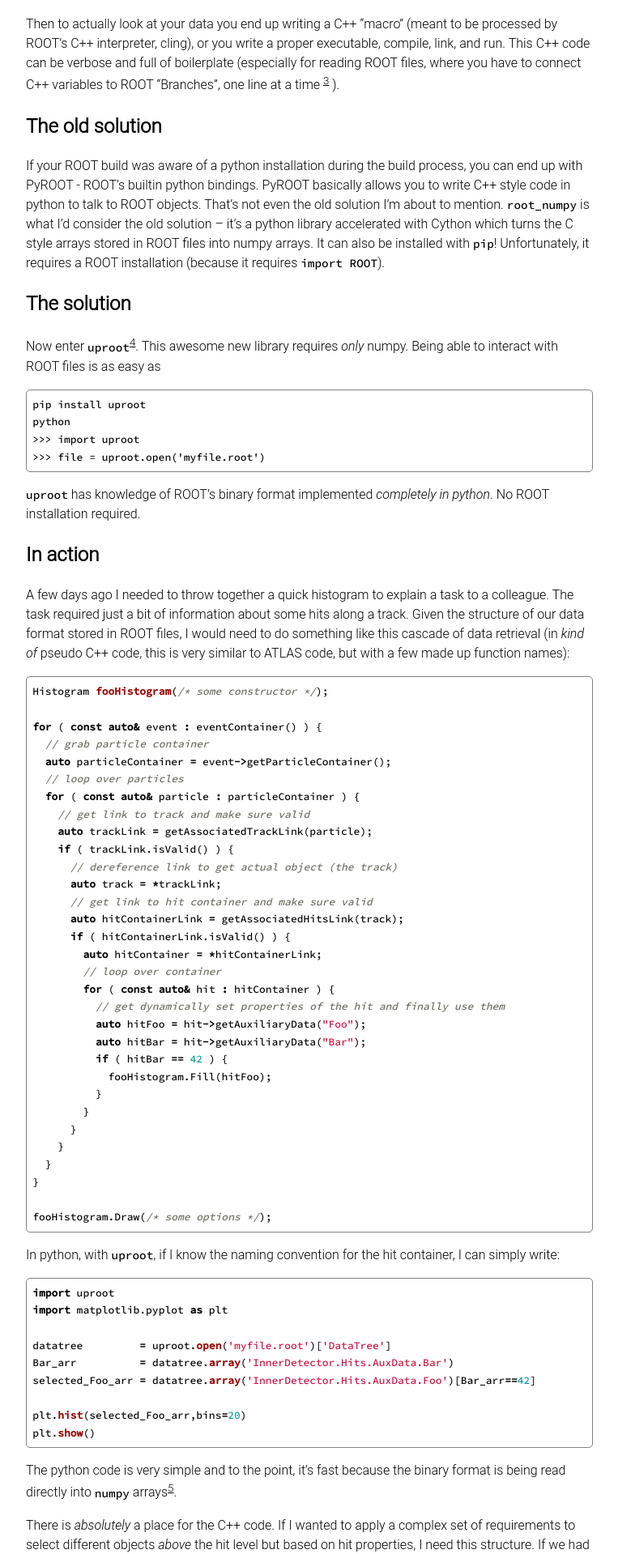
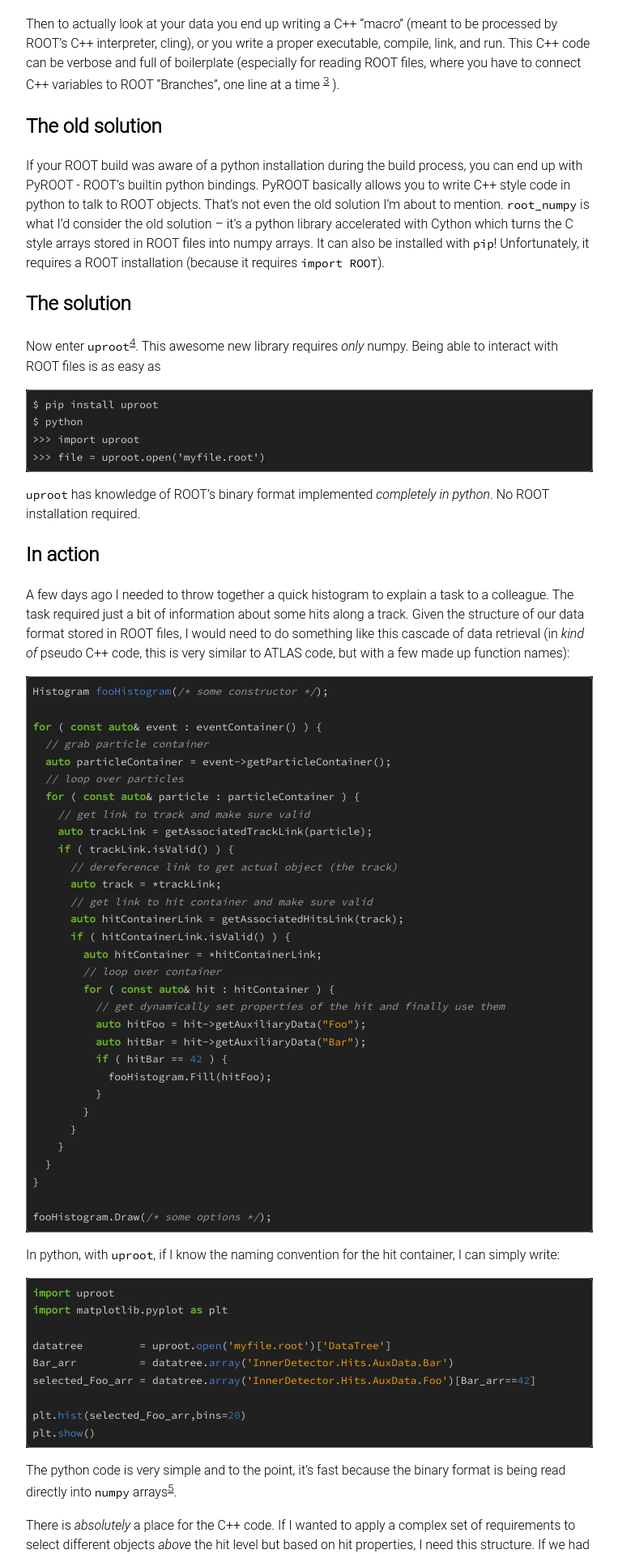
Before and after one commit to douglasdavis/ddavis.io, a Jekyll site: the page built from content/_posts/2018-02-02-root-without-root.md, in a window 1280 px wide. Shown: the part 673-2592 px from the top of the page at 81% size, without its empty margins (258-1021 px from the left). Built offline with Jekyll 4.4.1, drawn with Linux system fonts in a browser that asks for light colours.

Commit message:
fix some formatting and new syntax highlighting

````diff
--- a/_includes/head.html
+++ b/_includes/head.html
@@ -7,7 +7,7 @@
   <link rel="alternate" type="application/rss+xml" title="{{ site.title }}" href="{{ "/feed.xml" | prepend: site.baseurl | prepend: site.url }}">
   <link rel="icon" type="image/png" href="/assets/img/favicon.ico" />
   <link href="https://fonts.googleapis.com/css?family=Roboto+Mono|Roboto+Slab:400|Roboto:400" rel="stylesheet">
-  <link href="https://fonts.googleapis.com/css?family=Source+Code+Pro:500|Ubuntu|Ubuntu+Mono" rel="stylesheet">
+  <link href="https://fonts.googleapis.com/css?family=Source+Code+Pro:400|Ubuntu|Ubuntu+Mono" rel="stylesheet">
   <link href="https://fonts.googleapis.com/css?family=Merriweather|Raleway" rel="stylesheet">
   <link href="//maxcdn.bootstrapcdn.com/font-awesome/4.7.0/css/font-awesome.min.css" rel="stylesheet">
   <script src='https://cdnjs.cloudflare.com/ajax/libs/mathjax/2.7.2/MathJax.js?config=TeX-MML-AM_CHTML'></script>
--- a/content/_posts/2018-02-02-root-without-root.md
+++ b/content/_posts/2018-02-02-root-without-root.md
@@ -60,8 +60,8 @@
 numpy. Being able to interact with ROOT files is as easy as
 
 ```
-pip install uproot
-python
+$ pip install uproot
+$ python
 >>> import uproot
 >>> file = uproot.open('myfile.root')
 ```
--- a/css/ddavisfyi.scss
+++ b/css/ddavisfyi.scss
@@ -37,7 +37,7 @@
     word-wrap: normal;
     overflow-x: auto;
     white-space: pre;
-    background-color: #ffffff;
+    /*background-color: #ffffff;*/
     /*padding: 2px 2px 2px 2px;*/
     /*padding-left: 0;*/
 }
--- a/css/syntax.css
+++ b/css/syntax.css
@@ -1,61 +1,64 @@
-.highlight .hll { background-color: #ffffcc }
-.highlight .c { color: #6B6B5F; font-style: italic } /* Comment */
-.highlight .err { color: #a61717; background-color: #e3d2d2 } /* Error */
-.highlight .k { color: #000000; font-weight: bold } /* Keyword */
-.highlight .o { color: #000000; font-weight: bold } /* Operator */
-.highlight .cm { color: #6B6B5F; font-style: italic } /* Comment.Multiline */
-.highlight .cp { color: #999999; font-weight: bold; font-style: italic } /* Comment.Preproc */
-.highlight .c1 { color: #6B6B5F; font-style: italic } /* Comment.Single */
-.highlight .cs { color: #999999; font-weight: bold; font-style: italic } /* Comment.Special */
-.highlight .gd { color: #000000; background-color: #ffdddd } /* Generic.Deleted */
-.highlight .ge { color: #000000; font-style: italic } /* Generic.Emph */
-.highlight .gr { color: #aa0000 } /* Generic.Error */
-.highlight .gh { color: #999999 } /* Generic.Heading */
-.highlight .gi { color: #000000; background-color: #ddffdd } /* Generic.Inserted */
-.highlight .go { color: #888888 } /* Generic.Output */
-.highlight .gp { color: #555555 } /* Generic.Prompt */
-.highlight .gs { font-weight: bold } /* Generic.Strong */
-.highlight .gu { color: #aaaaaa } /* Generic.Subheading */
-.highlight .gt { color: #aa0000 } /* Generic.Traceback */
-.highlight .kc { color: #000000; font-weight: bold } /* Keyword.Constant */
-.highlight .kd { color: #000000; font-weight: bold } /* Keyword.Declaration */
-.highlight .kn { color: #000000; font-weight: bold } /* Keyword.Namespace */
-.highlight .kp { color: #000000; font-weight: bold } /* Keyword.Pseudo */
-.highlight .kr { color: #000000; font-weight: bold } /* Keyword.Reserved */
-.highlight .kt { color: #445588; font-weight: bold } /* Keyword.Type */
-.highlight .m { color: #009999 } /* Literal.Number */
-.highlight .s { color: #d01040 } /* Literal.String */
-.highlight .na { color: #008080 } /* Name.Attribute */
-.highlight .nb { color: #0086B3 } /* Name.Builtin */
-.highlight .nc { color: #445588; font-weight: bold } /* Name.Class */
-.highlight .no { color: #008080 } /* Name.Constant */
-.highlight .nd { color: #3c5d5d; font-weight: bold } /* Name.Decorator */
-.highlight .ni { color: #800080 } /* Name.Entity */
-.highlight .ne { color: #990000; font-weight: bold } /* Name.Exception */
-.highlight .nf { color: #990000; font-weight: bold } /* Name.Function */
-.highlight .nl { color: #990000; font-weight: bold } /* Name.Label */
-.highlight .nn { color: #555555 } /* Name.Namespace */
-.highlight .nt { color: #000080 } /* Name.Tag */
-.highlight .nv { color: #008080 } /* Name.Variable */
-.highlight .ow { color: #000000; font-weight: bold } /* Operator.Word */
-.highlight .w { color: #bbbbbb } /* Text.Whitespace */
-.highlight .mf { color: #009999 } /* Literal.Number.Float */
-.highlight .mh { color: #009999 } /* Literal.Number.Hex */
-.highlight .mi { color: #009999 } /* Literal.Number.Integer */
-.highlight .mo { color: #009999 } /* Literal.Number.Oct */
-.highlight .sb { color: #d01040 } /* Literal.String.Backtick */
-.highlight .sc { color: #d01040 } /* Literal.String.Char */
-.highlight .sd { color: #d01040 } /* Literal.String.Doc */
-.highlight .s2 { color: #d01040 } /* Literal.String.Double */
-.highlight .se { color: #d01040 } /* Literal.String.Escape */
-.highlight .sh { color: #d01040 } /* Literal.String.Heredoc */
-.highlight .si { color: #d01040 } /* Literal.String.Interpol */
-.highlight .sx { color: #d01040 } /* Literal.String.Other */
-.highlight .sr { color: #009926 } /* Literal.String.Regex */
-.highlight .s1 { color: #d01040 } /* Literal.String.Single */
-.highlight .ss { color: #990073 } /* Literal.String.Symbol */
-.highlight .bp { color: #999999 } /* Name.Builtin.Pseudo */
-.highlight .vc { color: #008080 } /* Name.Variable.Class */
-.highlight .vg { color: #008080 } /* Name.Variable.Global */
-.highlight .vi { color: #008080 } /* Name.Variable.Instance */
-.highlight .il { color: #009999 } /* Literal.Number.Integer.Long */
+/* Background */ .highlight { color: #d0d0d0; background-color: #202020 }
+/* Error */ .highlight .err { color: #a61717; background-color: #e3d2d2 }
+/* LineTableTD */ .highlight .lntd { vertical-align: top; padding: 0; margin: 0; border: 0; }
+/* LineTable */ .highlight .lntable { border-spacing: 0; padding: 0; margin: 0; border: 0; width: auto; overflow: auto; display: block; }
+/* LineHighlight */ .highlight .hl { display: block; width: 100%;background-color: #ffffcc }
+/* LineNumbersTable */ .highlight .lnt { margin-right: 0.4em; padding: 0 0.4em 0 0.4em; }
+/* LineNumbers */ .highlight .ln { margin-right: 0.4em; padding: 0 0.4em 0 0.4em; }
+/* Keyword */ .highlight .k { color: #6ab825; font-weight: bold }
+/* KeywordConstant */ .highlight .kc { color: #6ab825; font-weight: bold }
+/* KeywordDeclaration */ .highlight .kd { color: #6ab825; font-weight: bold }
+/* KeywordNamespace */ .highlight .kn { color: #6ab825; font-weight: bold }
+/* KeywordPseudo */ .highlight .kp { color: #6ab825 }
+/* KeywordReserved */ .highlight .kr { color: #6ab825; font-weight: bold }
+/* KeywordType */ .highlight .kt { color: #6ab825; font-weight: bold }
+/* NameAttribute */ .highlight .na { color: #bbbbbb }
+/* NameBuiltin */ .highlight .nb { color: #24909d }
+/* NameClass */ .highlight .nc { color: #447fcf }
+/* NameConstant */ .highlight .no { color: #40ffff }
+/* NameDecorator */ .highlight .nd { color: #ffa500 }
+/* NameException */ .highlight .ne { color: #bbbbbb }
+/* NameFunction */ .highlight .nf { color: #447fcf }
+/* NameNamespace */ .highlight .nn { color: #447fcf }
+/* NameTag */ .highlight .nt { color: #6ab825; font-weight: bold }
+/* NameVariable */ .highlight .nv { color: #40ffff }
+/* LiteralString */ .highlight .s { color: #ed9d13 }
+/* LiteralStringAffix */ .highlight .sa { color: #ed9d13 }
+/* LiteralStringBacktick */ .highlight .sb { color: #ed9d13 }
+/* LiteralStringChar */ .highlight .sc { color: #ed9d13 }
+/* LiteralStringDelimiter */ .highlight .dl { color: #ed9d13 }
+/* LiteralStringDoc */ .highlight .sd { color: #ed9d13 }
+/* LiteralStringDouble */ .highlight .s2 { color: #ed9d13 }
+/* LiteralStringEscape */ .highlight .se { color: #ed9d13 }
+/* LiteralStringHeredoc */ .highlight .sh { color: #ed9d13 }
+/* LiteralStringInterpol */ .highlight .si { color: #ed9d13 }
+/* LiteralStringOther */ .highlight .sx { color: #ffa500 }
+/* LiteralStringRegex */ .highlight .sr { color: #ed9d13 }
+/* LiteralStringSingle */ .highlight .s1 { color: #ed9d13 }
+/* LiteralStringSymbol */ .highlight .ss { color: #ed9d13 }
+/* LiteralNumber */ .highlight .m { color: #3677a9 }
+/* LiteralNumberBin */ .highlight .mb { color: #3677a9 }
+/* LiteralNumberFloat */ .highlight .mf { color: #3677a9 }
+/* LiteralNumberHex */ .highlight .mh { color: #3677a9 }
+/* LiteralNumberInteger */ .highlight .mi { color: #3677a9 }
+/* LiteralNumberIntegerLong */ .highlight .il { color: #3677a9 }
+/* LiteralNumberOct */ .highlight .mo { color: #3677a9 }
+/* OperatorWord */ .highlight .ow { color: #6ab825; font-weight: bold }
+/* Comment */ .highlight .c { color: #999999; font-style: italic }
+/* CommentHashbang */ .highlight .ch { color: #999999; font-style: italic }
+/* CommentMultiline */ .highlight .cm { color: #999999; font-style: italic }
+/* CommentSingle */ .highlight .c1 { color: #999999; font-style: italic }
+/* CommentSpecial */ .highlight .cs { color: #e50808; background-color: #520000; font-weight: bold }
+/* CommentPreproc */ .highlight .cp { color: #cd2828; font-weight: bold }
+/* CommentPreprocFile */ .highlight .cpf { color: #cd2828; font-weight: bold }
+/* GenericDeleted */ .highlight .gd { color: #d22323 }
+/* GenericEmph */ .highlight .ge { font-style: italic }
+/* GenericError */ .highlight .gr { color: #d22323 }
+/* GenericHeading */ .highlight .gh { color: #ffffff; font-weight: bold }
+/* GenericInserted */ .highlight .gi { color: #589819 }
+/* GenericOutput */ .highlight .go { color: #cccccc }
+/* GenericPrompt */ .highlight .gp { color: #aaaaaa }
+/* GenericStrong */ .highlight .gs { font-weight: bold }
+/* GenericSubheading */ .highlight .gu { color: #ffffff }
+/* GenericTraceback */ .highlight .gt { color: #d22323 }
+/* TextWhitespace */ .highlight .w { color: #666666 }
````
Also changed, not shown: content/_posts/2018-01-09-cpp17-early-favorites.md (+1 -1 lines), content/_posts/2018-02-08-numpy-histograms.md (+1 -1 lines).
